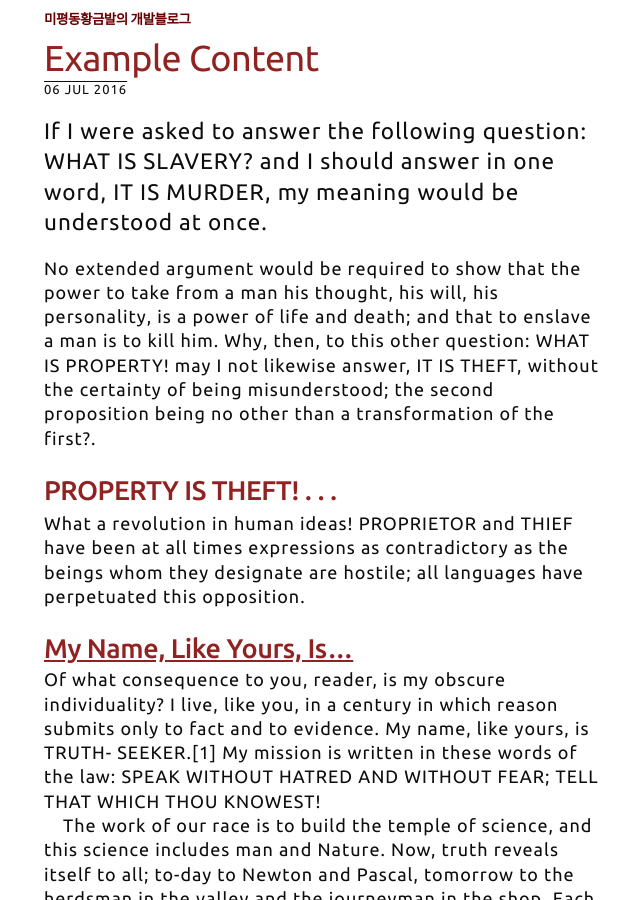
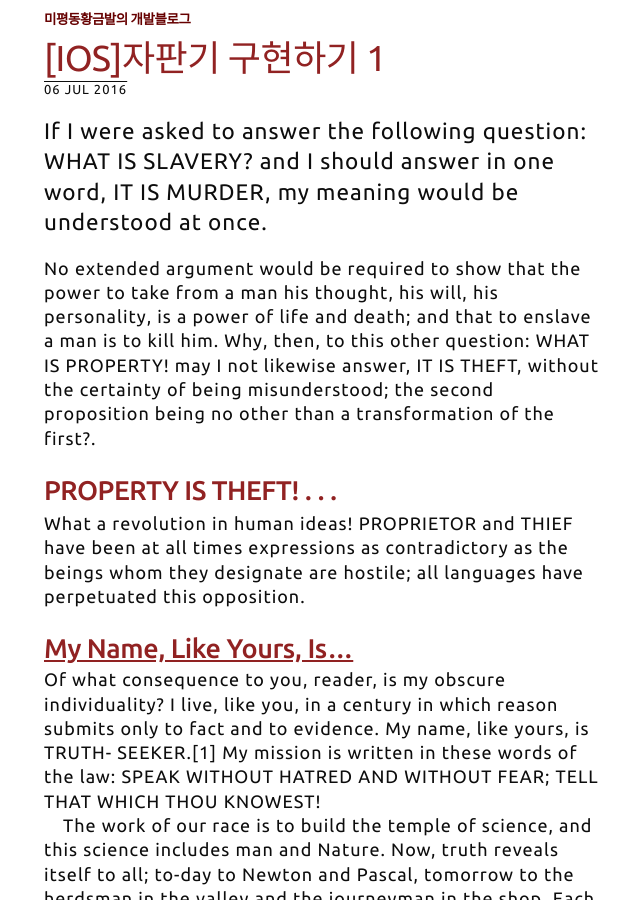
Before and after one commit to kimdaeman14/kimdaeman14.github.io, a Jekyll site: the page built from _posts/2016-07-06-some-more-stuff.md, in a window 1280 px wide and 900 px high. Shown: the whole window, without its empty margins (316-956 px from the left). Built offline with Jekyll 4.4.1, drawn with Linux system fonts in a browser that asks for light colours.

Commit message:
Update 2016-07-06-some-more-stuff.md

```diff
--- a/_posts/2016-07-06-some-more-stuff.md
+++ b/_posts/2016-07-06-some-more-stuff.md
@@ -1,5 +1,5 @@
 ---
-title:        "Example content"
+title:        "[iOS]자판기 구현하기 1"
 description:  "A short description of the page's content"
 author:       "P.J."
 ---
```
